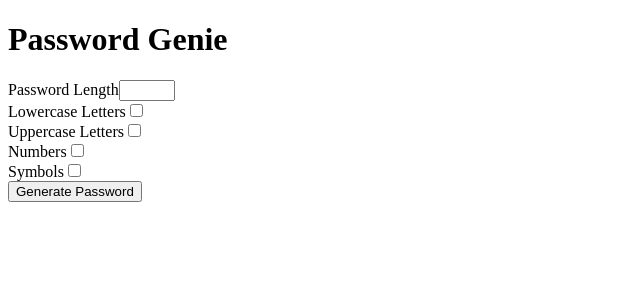
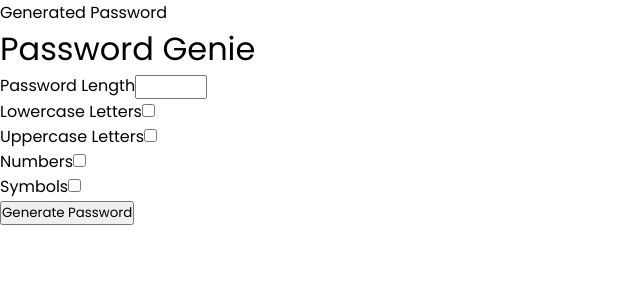
Before and after one commit to Nimira43/Aletheia, a React (Vite) app: page / in a window 1280 px wide. Shown: the top 300 px of the page, without its empty margins (0-640 px from the left). Built offline with nearby package versions, Linux system fonts and the light colour scheme.

Commit message:
Generated Password paragraph plus CSS resets

```diff
--- a/src/App.jsx
+++ b/src/App.jsx
@@ -3,6 +3,7 @@ import React from 'react'
 export default function App() {
   return (
     <div className='container'>
+      <p>Generated Password</p>
       <h1>Password Genie</h1>
       <div className="password-generator">
         <form>
--- a/src/index.css
+++ b/src/index.css
@@ -1 +1,8 @@
 @import url('https://fonts.googleapis.com/css2?family=Poppins:ital,wght@0,100;0,200;0,300;0,400;0,500;0,600;0,700;0,800;0,900;1,100;1,200;1,300;1,400;1,500;1,600;1,700;1,800;1,900&display=swap');
+
+* {
+  font-family: 'Poppins', sans-serif;
+  font-weight: 400;
+  margin: 0;
+  padding: 0;
+}
```
